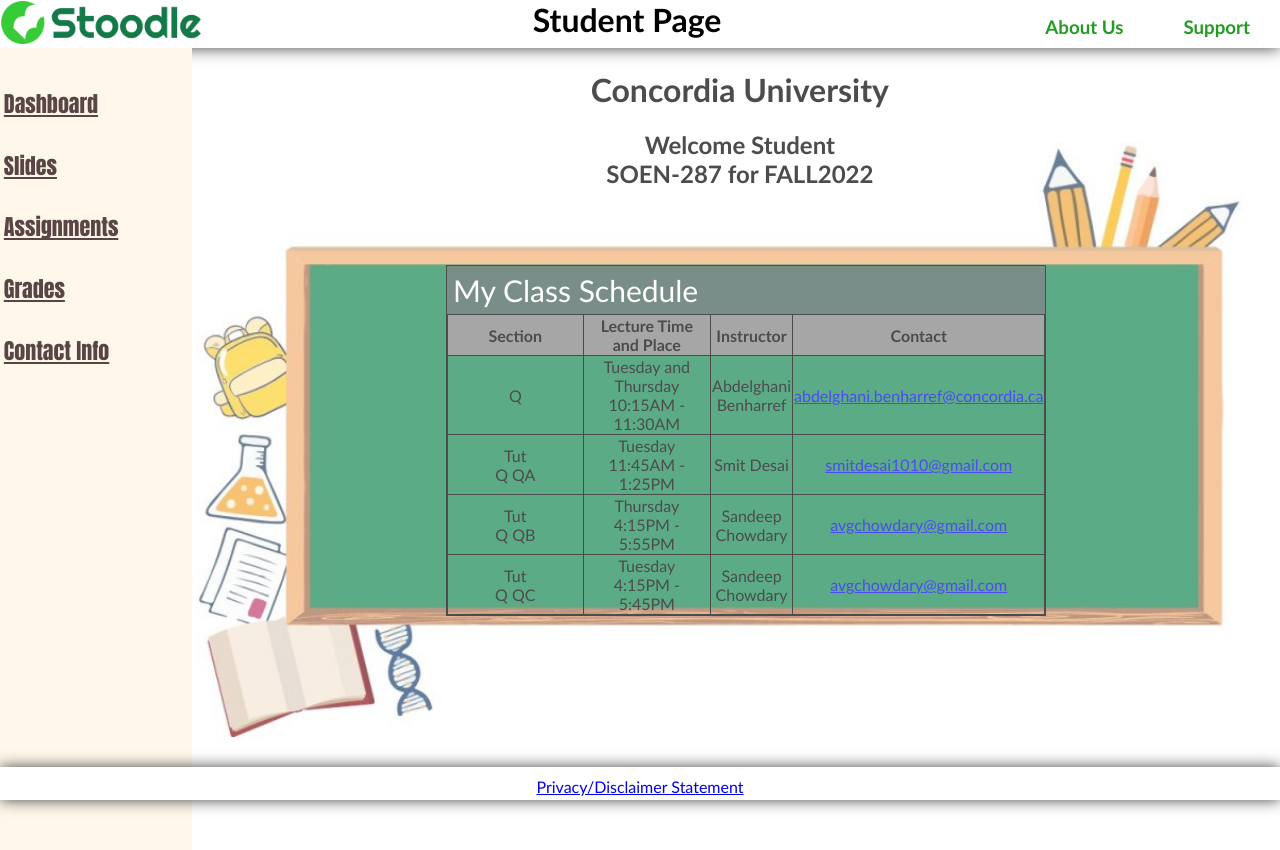
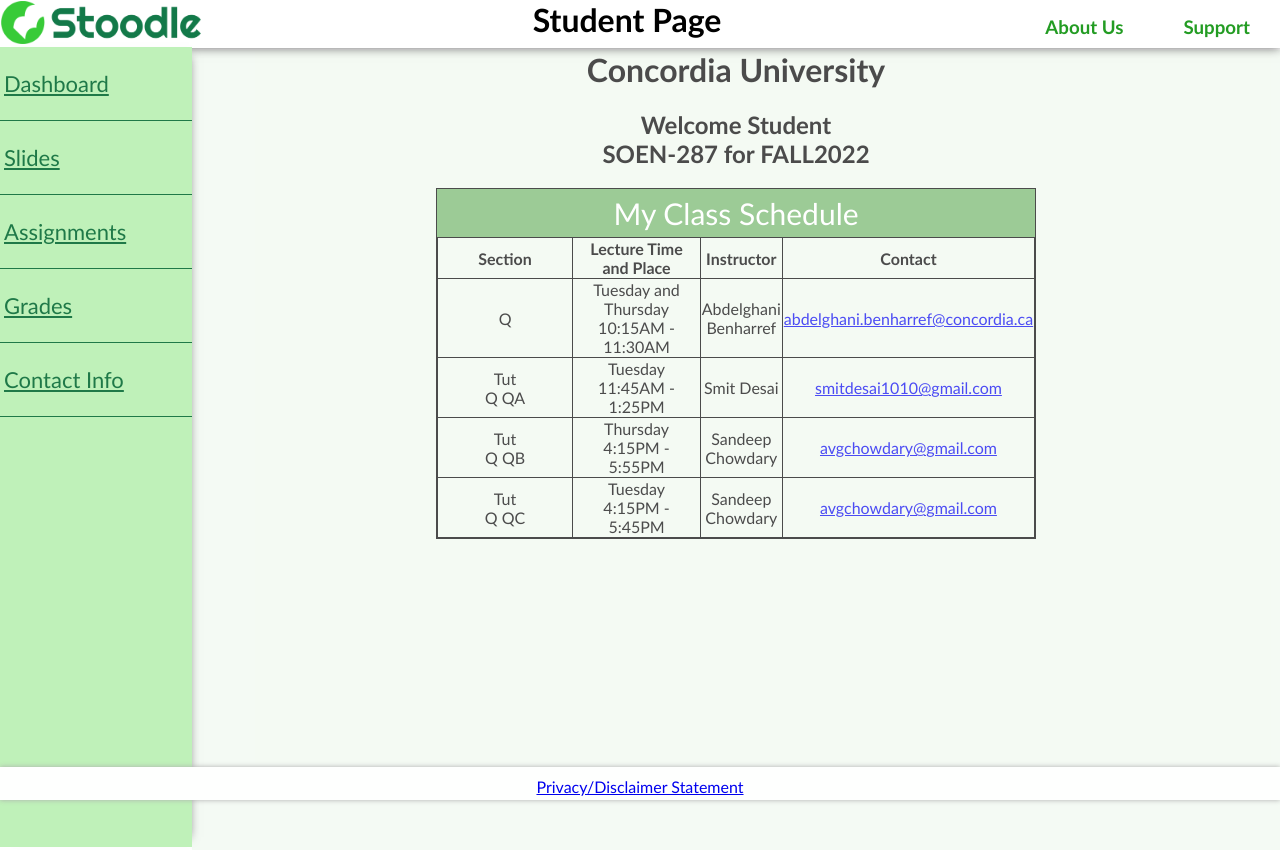
Before and after one commit to KEYURPATEL03/Web-development_project, a plain HTML site: page students.html in a window 1280 px wide. Before the commit the page ends 800 px from the top, so only its background shows below. Drawn offline with Linux system fonts and the light colour scheme.

Commit message:
page formatting

```diff
--- a/styles/default.css
+++ b/styles/default.css
@@ -23,9 +23,10 @@ body {
     border-bottom: solid;
     border-color: transparent;
     background-color: rgb(255, 255, 255);
-    box-shadow: 0px 0px 15px rgb(67, 67, 67);
+    box-shadow: 0px 0px 10px rgb(103, 103, 103);
     justify-content: space-between;
-
+    position: fixed;
+    z-index: 1000;
 
 }
 
@@ -79,33 +80,40 @@ nav {
     left:0%;
     height:100%;
     width:15%;
-    padding-top:3%;
-    background-color:#FFF8EA;
+    top: 47px;
+    background-color:#bff1b9;
+    z-index: 1100;
+    box-shadow: 7px 0px 10px -10px rgb(103, 103, 103);
+
 
 }
 
 nav a {
-    display:block;
-    padding-left:2%;
-    margin-bottom: 15%;
-    color:#594545;
-    font-family:Impact, Haettenschweiler, 'Arial Narrow Bold', sans-serif;
-    text-decoration: underline;
+    display: block;
+    padding: 23px 4px;
+    color:#1f7948;
     font-size:22px;
     transition: 0.15s;
+    border-bottom: 0.5px solid;
 }
 
 nav a:hover {
-  background-color: #594545;
+  background-color: #1f7948;
   color: white;
 }
 
 .content {
-    position:fixed;
-    left:15.3%;
+    margin-top: 50px;
+    margin-left: 15%;
     height:100%;
-    width:85%;
+    min-height: 100vh;
+    background: rgb(240, 248, 239);
 }
+
+.content h1, h2, h3, h4{
+    text-align: center;
+}
+
 footer {
     position: fixed;
     padding: 7px 0px;
@@ -113,10 +121,14 @@ footer {
     bottom:0%;
     height:2%;
     width:100%;
-    background-color:#ffffff;
+    background-color:#fefffe;
     border-top:solid;
     text-align: center;
     border-color: transparent;
-    background-color: rgb(255, 255, 255);
-    box-shadow: 0px 0px 15px rgb(67, 67, 67);
+    box-shadow: 0px 0px 5px rgb(173, 173, 173);
+    z-index: 1100;
 }
+
+table {
+    border-collapse: collapse;
+}
--- a/styles/student_grades.css
+++ b/styles/student_grades.css
@@ -1,29 +1,11 @@
-.logo {
-    padding-left: 5%;
-    width: 15%;
-    vertical-align: middle;
-    opacity: 0.96;
-}
-
-.banner {
-    border: 5px;
-    background-color: whitesmoke;
-    text-align: left;
-}
-
 .gradeh1 {
     float: right;
 }
 
-h2,
-h3 {
-    position: relative;
-    left: 20%;
+h2, h3 {
+text-align: center;
 }
 
-body {
-    background-color: #F1FFF1;
-}
 
 
 table {
@@ -36,7 +18,7 @@ table {
 }
 
 .t1 {
-    background-color: #F1FFF1;
+    background-color: transparent;
     border: 0px;
     border-collapse: collapse;
 }
@@ -73,32 +55,6 @@ th {
     border-top: 0px;
     font-size: 20px;
 }
-
-nav {
-    position: fixed;
-    left: 0%;
-    height: 85%;
-    width: 15%;
-    padding-top: 3%;
-    background-color: #FFF8EA;
-    border-right: solid;
-}
-
-nav a {
-    display: block;
-    padding-left: 2%;
-    margin-bottom: 15%;
-    color: #594545;
-    font-family: Impact, Haettenschweiler, 'Arial Narrow Bold', sans-serif;
-    text-decoration: underline;
-    font-size: 22px;
-    transition: opacity 0.15s;
-}
-
-nav a:hover {
-    opacity: 0.7;
-}
-
 .div_info {
     position: relative;
     left: 20%;
@@ -107,9 +63,3 @@ nav a:hover {
 .stat {
     font-size: 20px;
 }
-
-.h_center {
-    position: relative;
-    left: 2%;
-    text-align: center;
-}
--- a/styles/students.css
+++ b/styles/students.css
@@ -1,49 +1,30 @@
+.content {
 
-.content {
-    background-image:url(bgt.png);
-    background-position:center;
-    background-size:contain;
-    background-repeat:no-repeat;
-    opacity: 0.7;
+  background-position: center;
+  background-size: contain;
+  background-repeat: no-repeat;
+  opacity: 0.7;
+  text-align: center;
+  justify-items: center;
 }
 
-.content h1{
-    text-align: center;
+table {
+  table-layout: auto;
+  border-collapse: collapse;
+  text-align: center;
+
 }
 
-.content h2 {
-    text-align: center;
-}
-
-.content h3 {
-   padding-left: 20%;
-   display:inline-block;
-}
-
-.content h4 {
-    display:inline-block;
- }
-
- table{
-   table-layout: auto;
-   border-collapse: collapse;
- }
-
-.tbl,th,td{
-    margin-left:23%;
-    border : 1px solid black ;
-    text-align: center;
-    width:55%;
-}
-
-#head{
-    background-color: gray;
+.tbl, th, td {
+  margin-left: auto;
+  margin-right: auto;
+  border: 1px solid black;
+  width: 55%;
 }
 
 caption {
   padding: 1% 1% 1% 1%;
   font-size: 30px;
   color: white;
-  text-align: left;
-  background-color: #425F57;
+  background-color: #73b66b;
 }
--- a/styles/teachers.css
+++ b/styles/teachers.css
@@ -1,29 +1,10 @@
 
-.content {
-    background-image:url(bgt.png);
-    background-position:center;
-    background-size:contain;
-    background-repeat:no-repeat;
-    opacity: 0.7;
-}
-.content h1{
-    text-align: center;
-}
-.content h2 {
-    text-align: center;
-}
-.content h3 {
-   padding-left: 20%;
-   display:inline-block;
-}
-.content h4 {
-    display:inline-block;
- }
 .tbl,th,td{
     margin-left:23%;
     border : 1px solid black ;
     text-align: center;
     width:55%;
+    border-collapse: collapse;
 }
 #head{
     background-color: gray;
```
Also changed, not shown: contact_info.html (+3 -8 lines), grades.html (+1 -5 lines), participant.html (+0 -4 lines), student_grades.html (+5 -14 lines), students.html (+0 -3 lines), styles/homepage.css (+5 -4 lines), upload.html (+1 -5 lines).
